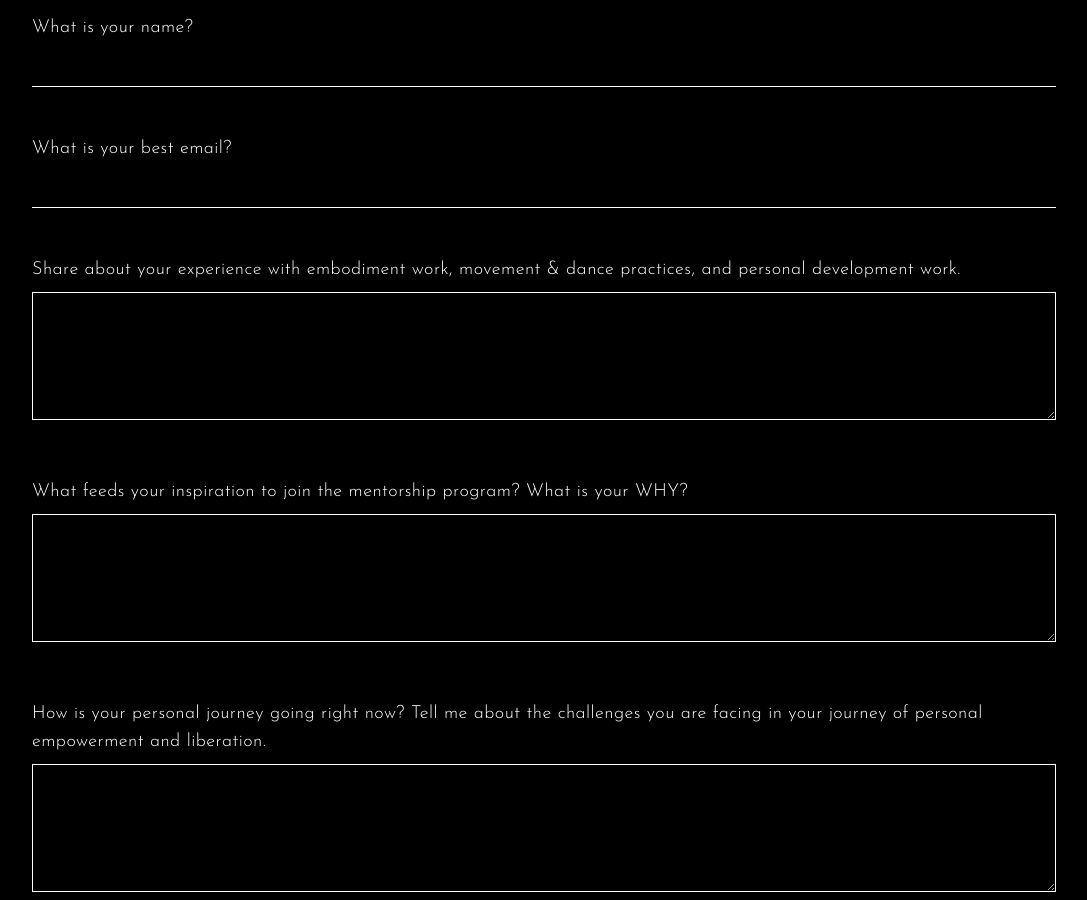
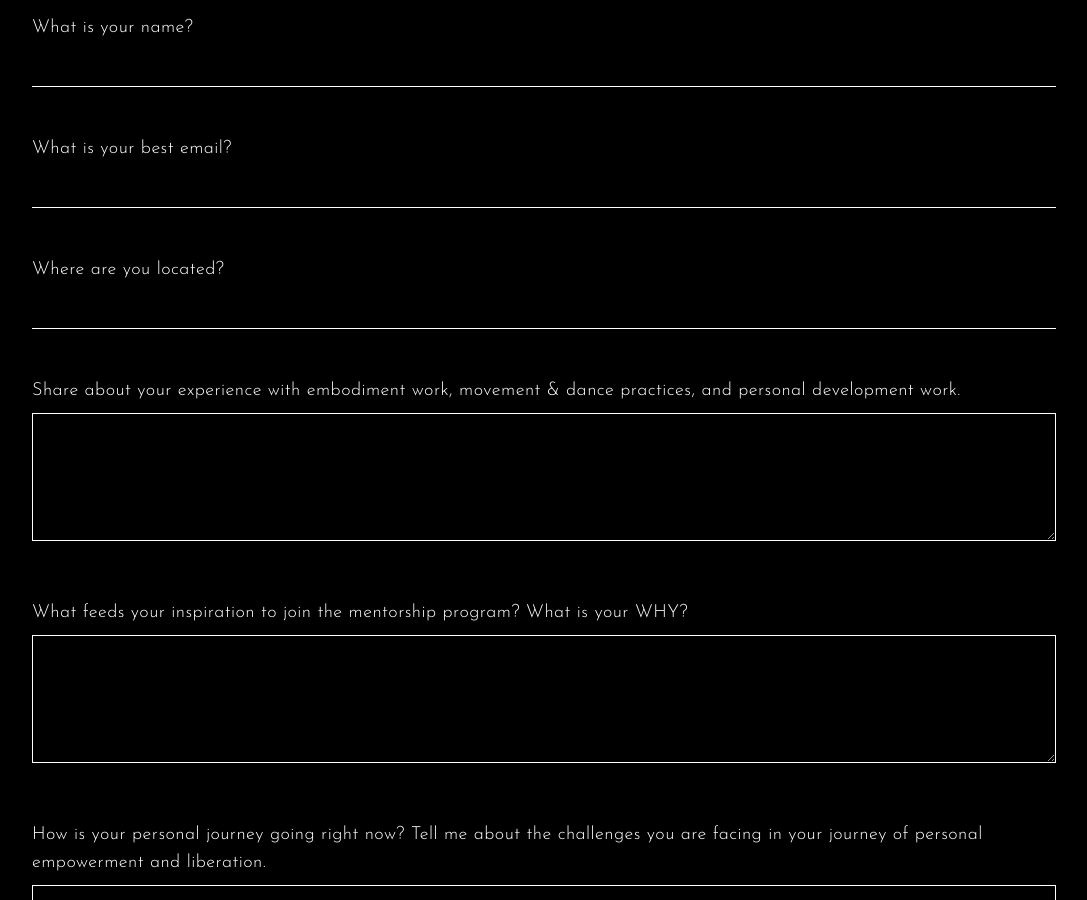
Before and after one commit to brittwoodard/manamei, a Jekyll site: the page built from mentorship-application.html, in a window 1280 px wide and 900 px high, scrolled down 390 px. Shown: the whole window, without its empty margins (96-1183 px from the left). Built offline with Jekyll 4.4.1, drawn with Linux system fonts in a browser that asks for light colours.

Commit message:
added location to application

```diff
--- a/mentorship-application.html
+++ b/mentorship-application.html
@@ -44,6 +44,16 @@ seo:
             <div>
                 <label class="block">
                     <input type="email" name="What_is_your_best_email" required class="w-full px-1 py-2 border-b border-white bg-transparent text-feature">
+                </label>
+            </div>
+        </fieldset>
+
+        <!-- Location -->
+        <fieldset class="mt-12">
+            <legend>Where are you located?</legend>
+            <div>
+                <label class="block">
+                    <input type="text" name="Location" required class="w-full px-1 py-2 border-b border-white bg-transparent text-feature">
                 </label>
             </div>
         </fieldset>
```
